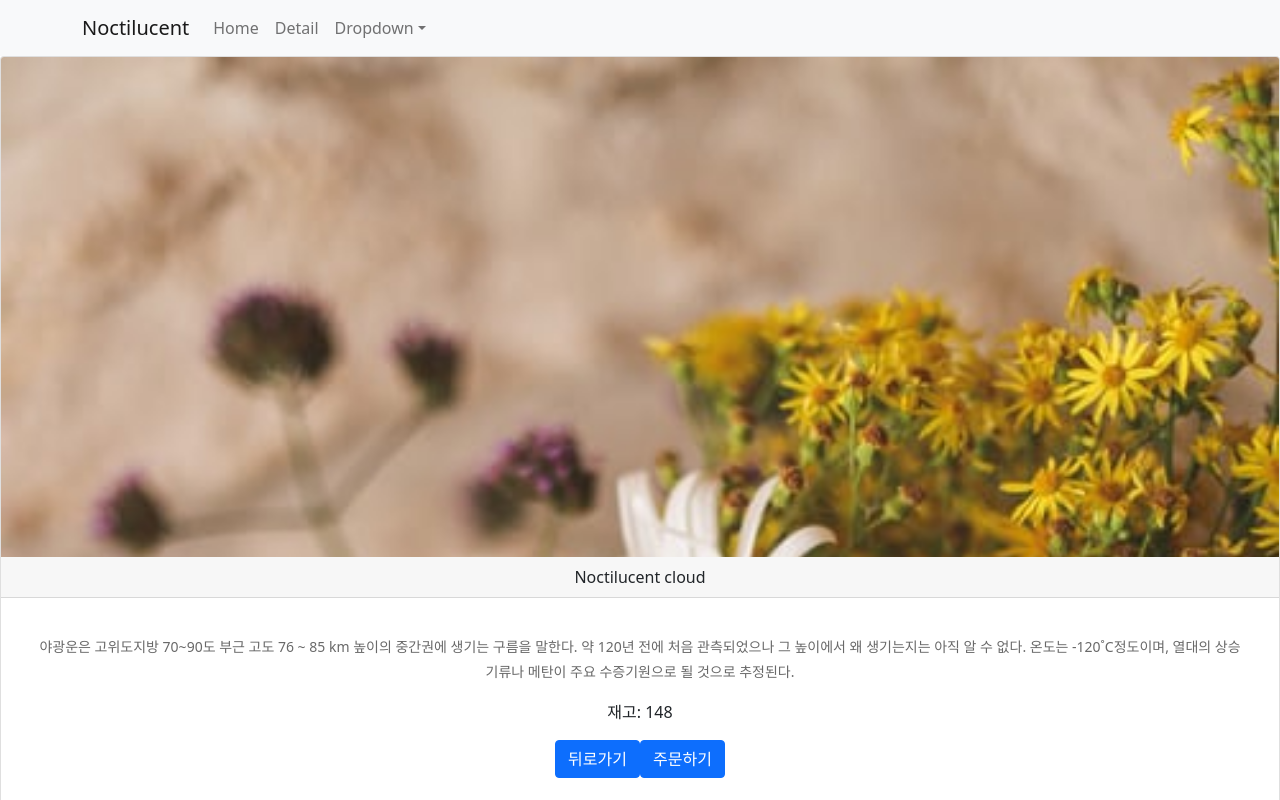
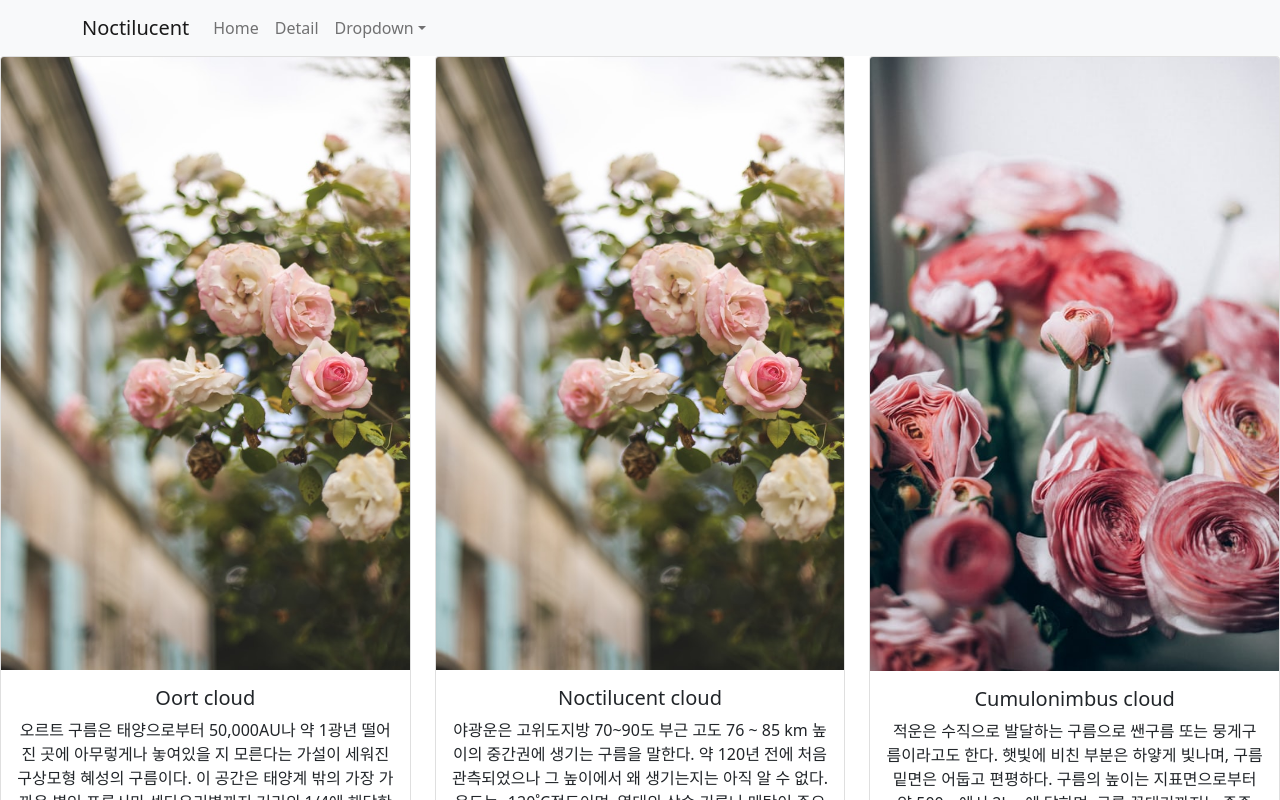
Before and after one commit to rustywhite404/reactShopping, a React (Create React App) app: page /detail/1 in a window 1280 px wide. Shown: the top 800 px of the page. Built offline with nearby package versions, Linux system fonts and the light colour scheme.

Commit message:
배포를 위한 라우트 수정

```diff
--- a/src/App.js
+++ b/src/App.js
@@ -9,6 +9,7 @@ import Detail from './Detail';
 import Product from './Product';
 import axios from 'axios';
 import {useHistory} from 'react-router-dom';
+import { BrowserRouter } from 'react-router-dom/cjs/react-router-dom.min';
 
 function App() {
   let history = useHistory();
@@ -22,6 +23,7 @@ function App() {
   return (
 
     <div className="App">
+      <BrowserRouter basename={process.env.PUBLIC_URL}>
       <NavBar />
       <Switch>
       <Route exact path="/">
@@ -75,7 +77,7 @@ function App() {
       </Route>
 
 
-      <Route exact path="/detail">
+      <Route path="/detail">
       <Row xs={2} md={3}>
           {
           flower.map((a,i)=>{
@@ -136,6 +138,7 @@ function App() {
         <div>새로 만든 Route입니다.</div>
       </Route>
       </Switch>
+      </BrowserRouter>
     </div>
   )
 }
@@ -148,8 +151,8 @@ function NavBar(){
         <Navbar.Toggle aria-controls="basic-navbar-nav" />
         <Navbar.Collapse id="basic-navbar-nav">
           <Nav className="me-auto">
-            <Nav.Link href="/">Home</Nav.Link>
-            <Nav.Link href="/detail">Detail</Nav.Link>
+            <Nav.Link href={process.env.PUBLIC_URL}>Home</Nav.Link>
+            <Nav.Link href="/release-shop/detail">Detail</Nav.Link>
             <NavDropdown title="Dropdown" id="basic-nav-dropdown">
               <NavDropdown.Item href="#action/3.1">Action</NavDropdown.Item>
               <NavDropdown.Item href="#action/3.2">Another action</NavDropdown.Item>
```
Also changed, not shown: package.json (+6 -2 lines).
